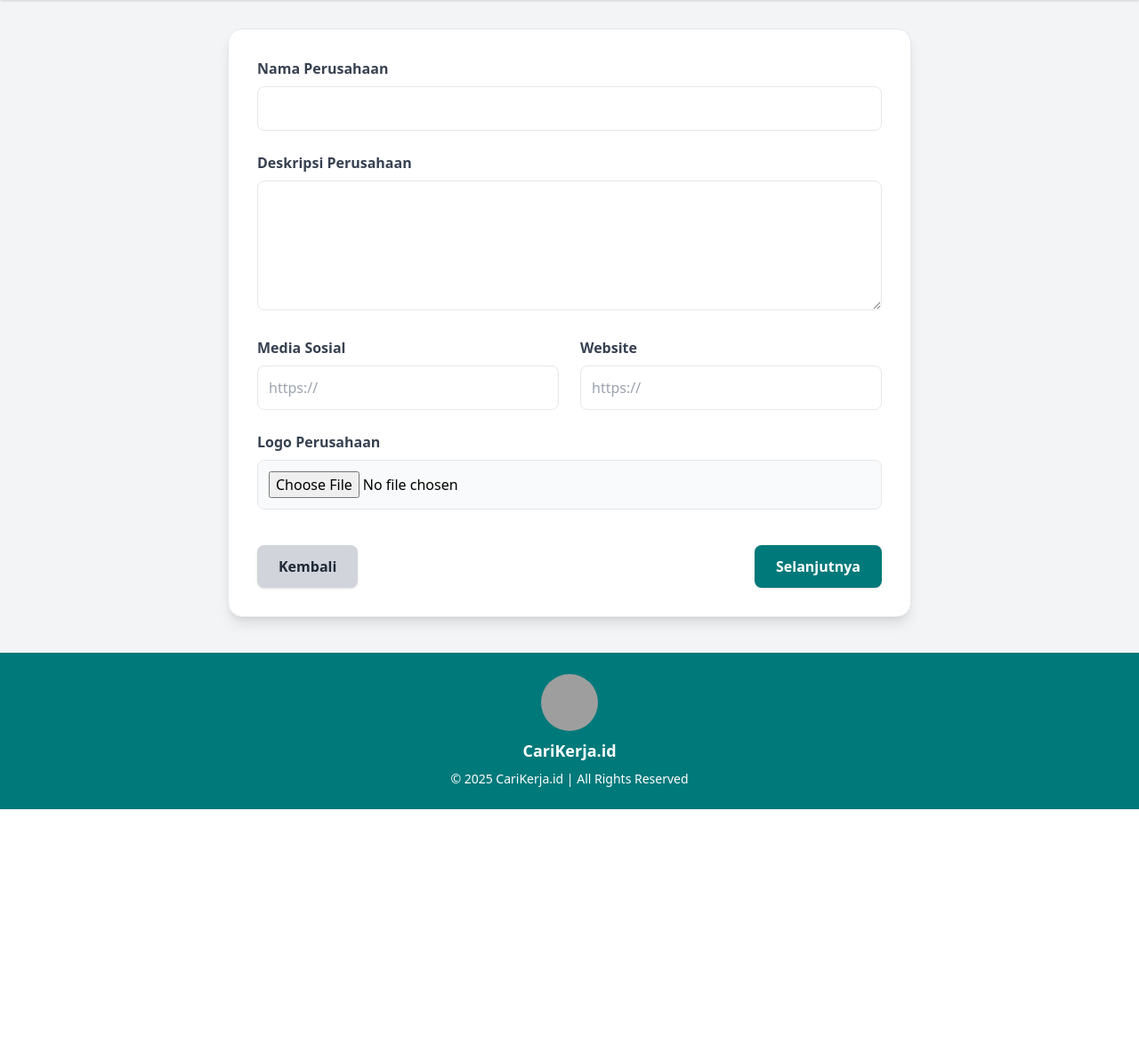
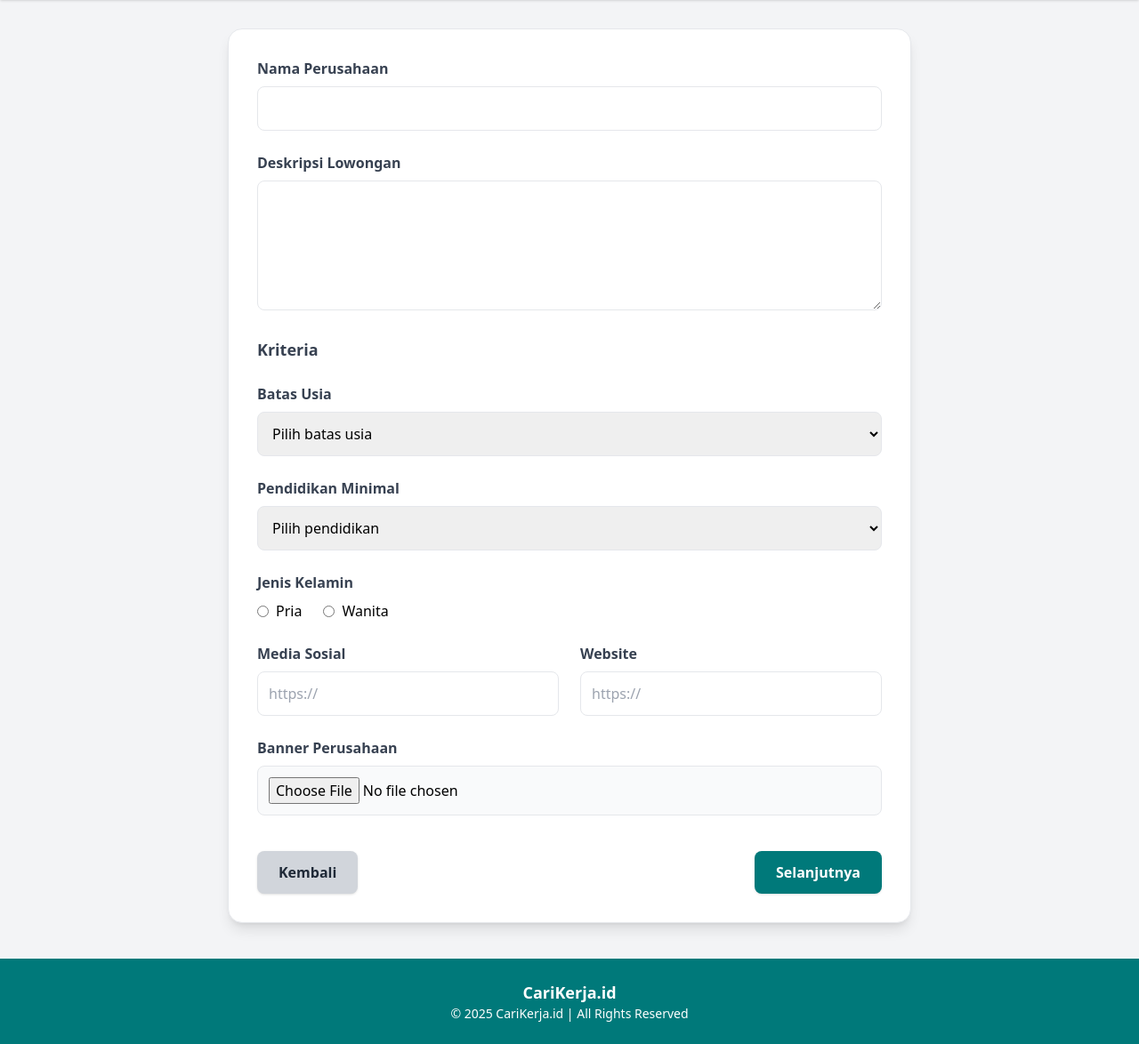
Before and after one commit to hades431/cari_kerja_id, a PHP site: page /form_pasang_lowongan.php in a window 1280 px wide. Shown: the part 60-1234 px from the top of the page at 89% size. Before the commit the page ends 970 px from the top, so only its background shows below. Run offline with PHP 8.4, Linux system fonts and the light colour scheme; some libraries are stand-ins or nearby versions; grey boxes are pictures that could not be loaded.

Commit message:
update form pasang lowongan

```diff
--- a/perusahaan/form_pasang_lowongan.php
+++ b/perusahaan/form_pasang_lowongan.php
@@ -27,11 +27,56 @@
                class="w-full p-3 border rounded-lg focus:outline-none focus:ring-2 focus:ring-teal-500">
       </div>
 
-      <!-- Deskripsi Perusahaan -->
+      <!-- Deskripsi Lowongan -->
       <div>
-        <label for="deskripsi" class="block text-gray-700 font-semibold mb-2">Deskripsi Perusahaan</label>
+        <label for="deskripsi" class="block text-gray-700 font-semibold mb-2">Deskripsi Lowongan</label>
         <textarea id="deskripsi" name="deskripsi" rows="5" required
                   class="w-full p-3 border rounded-lg focus:outline-none focus:ring-2 focus:ring-teal-500"></textarea>
+      </div>
+
+      <!-- Kriteria -->
+      <div class="space-y-6">
+        <h3 class="text-lg font-bold text-gray-700">Kriteria</h3>
+
+        <!-- Batas Usia -->
+        <div>
+          <label for="usia" class="block text-gray-700 font-semibold mb-2">Batas Usia</label>
+          <select id="usia" name="usia" class="w-full p-3 border rounded-lg focus:outline-none focus:ring-2 focus:ring-teal-500">
+            <option value="">Pilih batas usia</option>
+            <option value="maks_25">Maksimal 25 tahun</option>
+            <option value="maks_30">Maksimal 30 tahun</option>
+            <option value="maks_35">Maksimal 35 tahun</option>
+            <option value="maks_40">Maksimal 40 tahun</option>
+          </select>
+        </div>
+
+        <!-- Pendidikan -->
+        <div>
+          <label for="pendidikan" class="block text-gray-700 font-semibold mb-2">Pendidikan Minimal</label>
+          <select id="pendidikan" name="pendidikan" class="w-full p-3 border rounded-lg focus:outline-none focus:ring-2 focus:ring-teal-500">
+            <option value="">Pilih pendidikan</option>
+            <option value="sma">SMA/SMK</option>
+            <option value="d3">Diploma (D3)</option>
+            <option value="s1">Sarjana (S1)</option>
+            <option value="s2">Magister (S2)</option>
+          </select>
+        </div>
+
+
+        <!-- Jenis Kelamin -->
+        <div>
+          <label class="block text-gray-700 font-semibold mb-2">Jenis Kelamin</label>
+          <div class="flex items-center gap-6">
+            <label class="flex items-center gap-2">
+              <input type="radio" name="gender" value="pria" class="text-teal-600 focus:ring-teal-500">
+              Pria
+            </label>
+            <label class="flex items-center gap-2">
+              <input type="radio" name="gender" value="wanita" class="text-teal-600 focus:ring-teal-500">
+              Wanita
+            </label>
+          </div>
+        </div>
       </div>
 
       <!-- Media Sosial & Website -->
@@ -50,7 +95,7 @@
 
       <!-- Logo -->
       <div>
-        <label for="logo" class="block text-gray-700 font-semibold mb-2">Logo Perusahaan</label>
+        <label for="logo" class="block text-gray-700 font-semibold mb-2">Banner Perusahaan</label>
         <input type="file" id="logo" name="logo" accept="image/*"
                class="w-full border p-3 rounded-lg bg-gray-50 cursor-pointer focus:outline-none focus:ring-2 focus:ring-teal-500">
       </div>
@@ -71,11 +116,8 @@
 
   <!-- Footer -->
   <footer class="mt-10 bg-[#00797a] py-6 text-center text-white">
-    <div class="flex flex-col items-center space-y-2">
-      <img src="../assets/logo.png" alt="Logo" class="w-16 h-16 rounded-full">
-      <div class="font-bold text-lg">CariKerja.id</div>
-      <p class="text-sm">© 2025 CariKerja.id | All Rights Reserved</p>
-    </div>
+    <div class="font-bold text-lg">CariKerja.id</div>
+    <p class="text-sm">© 2025 CariKerja.id | All Rights Reserved</p>
   </footer>
 
 </body>
```
Also changed, not shown: perusahaan/daftar_pelamar.php (+13 -28 lines), perusahaan/pasang_lowongan.php (+21 -4 lines).
